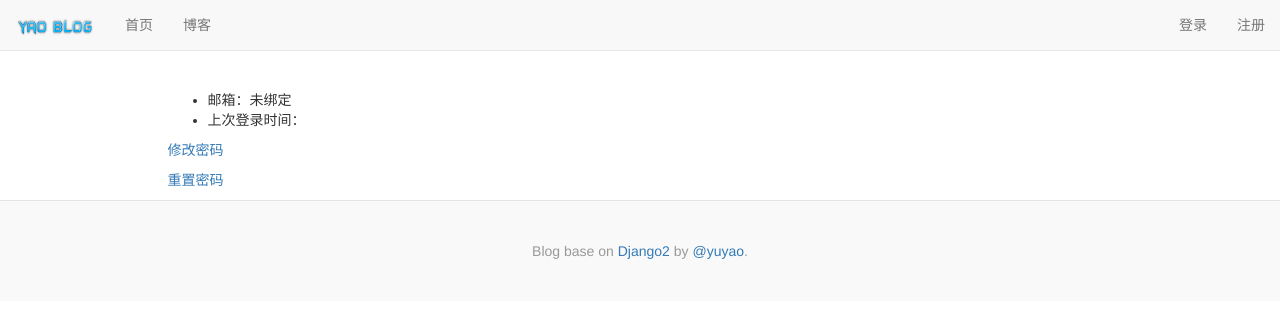
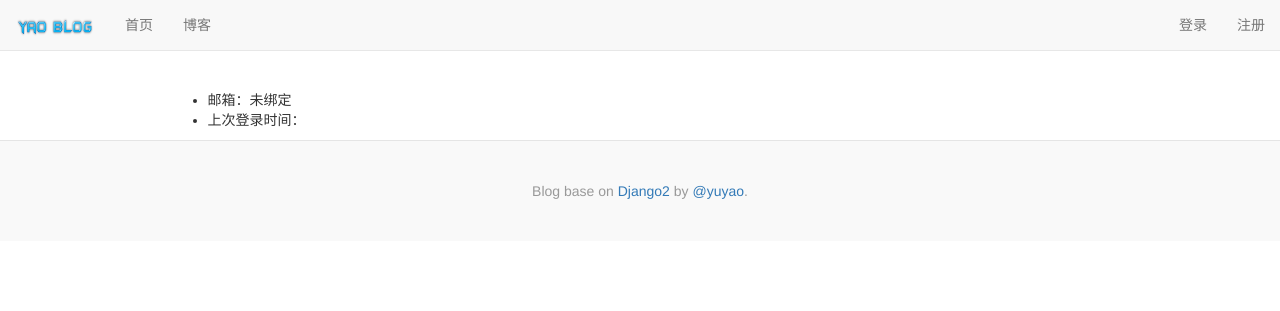
Before and after one commit to emiyaLeo/mysite, a Django app: page /account/user_info/ in a window 1280 px wide. Shown: the top 311 px of the page. Run offline with Django 3.2, Linux system fonts and the light colour scheme; some libraries are stand-ins or nearby versions.

Commit message:
fix 用户信息页bug

```diff
--- a/templates/account/user_info.html
+++ b/templates/account/user_info.html
@@ -8,8 +8,6 @@
                     <li>邮箱：{% if user.email %}{{ user.email }}{% else %}未绑定{% endif %}</li>
                     <li>上次登录时间：{{ user.last_login }}</li>
                 </ul>
-            <p><a href="{% url 'password_change' %}">修改密码</a></p>
-            <p><a href="{% url 'password_reset' %}">重置密码</a></p>
             </div>
         </div>
     </div>
```
